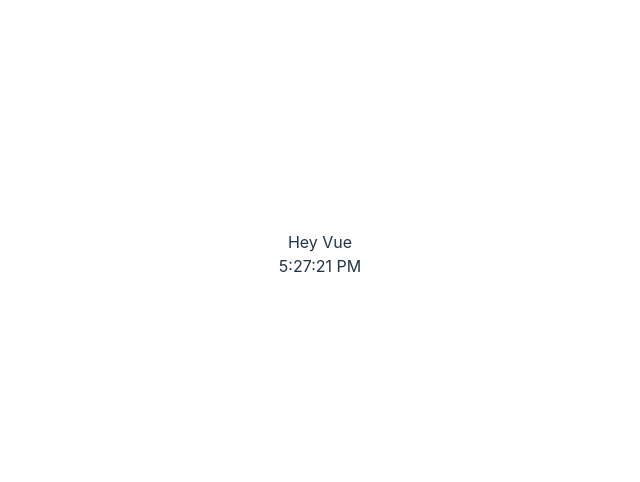
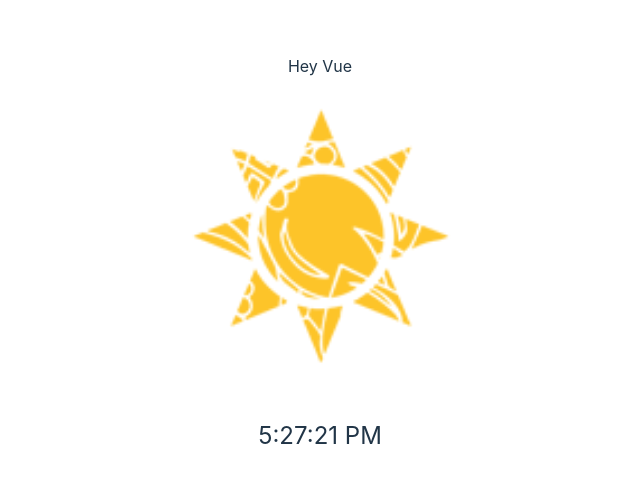
Before and after one commit to OriChaiMatan/Hello-Vue, a Vue app: page / in a window 1280 px wide. Shown: the part 146-628 px from the top of the page, without its empty margins (320-960 px from the left). Built offline with nearby package versions, Linux system fonts and the light colour scheme.

Commit message:
Added img of the currnt season

```diff
--- a/src/cmps/ShowTime.vue
+++ b/src/cmps/ShowTime.vue
@@ -1,15 +1,33 @@
 <template>
   <section class="show-time">
+    <img :src="seasonImage" :alt="currentSeason" />
     <span>{{ currentTime }}</span>
   </section>
 </template>
 
 <script>
+import springImage from '../assets/imgs/spring.png';
+import summerImage from '../assets/imgs/summer.png';
+import autumnImage from '../assets/imgs/autumn.png';
+import winterImage from '../assets/imgs/winter.png';
+
 export default {
   data() {
     return {
       currentTime: this.getCurrentTime(),
+      currentSeason: this.getCurrentSeason(),
+      seasonImages: {
+        spring: springImage,
+        summer: summerImage,
+        autumn: autumnImage,
+        winter: winterImage,
+      },
     };
+  },
+  computed: {
+    seasonImage() {
+      return this.seasonImages[this.currentSeason];
+    },
   },
   created() {
     this.startClock();
@@ -17,17 +35,39 @@
   methods: {
     getCurrentTime() {
       const now = new Date();
-      return now.toLocaleTimeString(); // Formats time as HH:MM:SS
+      return now.toLocaleTimeString();
     },
     startClock() {
       setInterval(() => {
         this.currentTime = this.getCurrentTime();
-      }, 1000); // Updates every second
+      }, 1000);
+    },
+    getCurrentSeason() {
+      const month = new Date().getMonth(); // Get the current month (0-11)
+      if (month >= 2 && month <= 4) return 'spring';
+      if (month >= 5 && month <= 7) return 'summer';
+      if (month >= 8 && month <= 10) return 'autumn';
+      return 'winter'; // Default for months 11, 0, 1
     },
   },
 };
 </script>
 
 <style scoped>
-/* Add your styles here */
+.show-time {
+  text-align: center;
+}
+
+img {
+  width: 300px;
+  height: auto;
+  display: block;
+  margin: 0 auto;
+}
+
+span {
+  display: block;
+  margin-top: 20px;
+  font-size: 24px;
+}
 </style>
```
